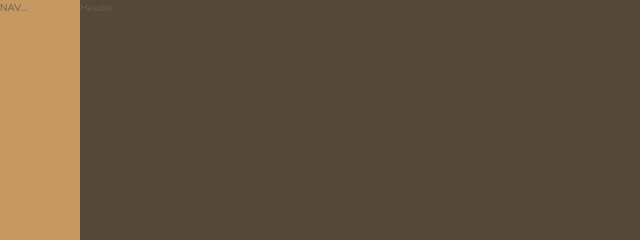
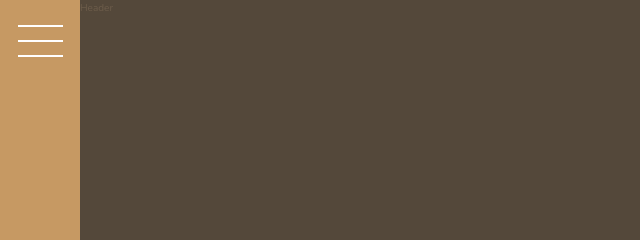
Before and after one commit to valvrauu/nexter, a website: page index.html in a window 1280 px wide. Shown: the top 240 px of the page, 0-640 px from the left. Drawn offline with nearby package versions, Linux system fonts and the light colour scheme.

Commit message:
:sparkles: feat: create navigation-bar component

```diff
--- a/index.html
+++ b/index.html
@@ -12,8 +12,8 @@
         <title>nexter &mdash; your home, your freedom</title>
     </head>
     <body class="grid grid--layout">
-        <nav class="nav nav--bar">
-            NAV...
+        <nav class="nav nav--bar flex flex--justify-center">
+            <button class="btn btn--burguer"></button>
         </nav>
 
         <header class="header">
--- a/sass/components/_btn.scss
+++ b/sass/components/_btn.scss
@@ -29,4 +29,26 @@
             background: var(--clr-grey-900);
         }
     }
+
+    &--burguer {
+        width: 4.5rem;
+        height: 2px;
+
+        background: var(--clr-ntrl-min);
+
+        &::before,
+        &::after {
+            content: '';
+
+            display: block;
+
+            width: 4.5rem;
+            height: 2px;
+
+            background: var(--clr-ntrl-min);
+        }
+
+        &::before { transform: translateY(-1.5rem); }
+        &::after { transform: translateY(1.3rem); }
+    }
 }
--- a/sass/layout/_nav.scss
+++ b/sass/layout/_nav.scss
@@ -12,6 +12,7 @@
     }
 
     &--bar {
+        padding-top: 4rem;
         background: var(--clr-primary);
     }
 
```
Also changed, not shown: assets/css/compiled.css, assets/css/prefixed.css, assets/css/style.css.
